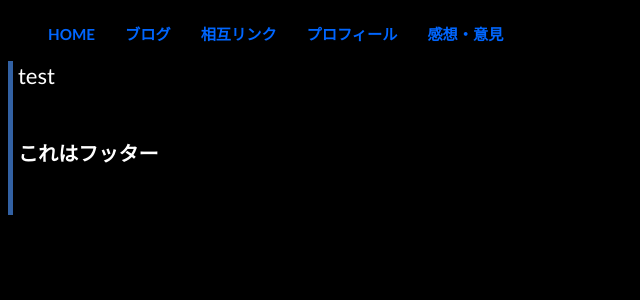
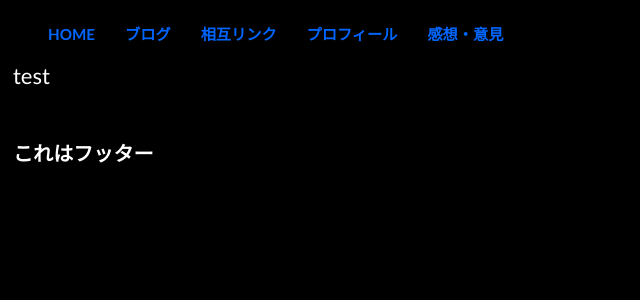
Before and after one commit to nekodendislike/nekodendislike.github.io, a Jekyll site: the page built from index.md, in a window 1280 px wide. Shown: the top 300 px of the page, without its empty margins (0-640 px from the left). Built offline with Jekyll 4.4.1, drawn with Linux system fonts in a browser that asks for light colours.

Commit message:
Update style.css

```diff
--- a/assets/css/style.css
+++ b/assets/css/style.css
@@ -16,7 +16,6 @@ body {
   width: auto;
   font-weight: normal;
   font-size: 30px;
-  border-left: 5px solid #3261A3;
   padding-left: 5px;
 }
 
```
